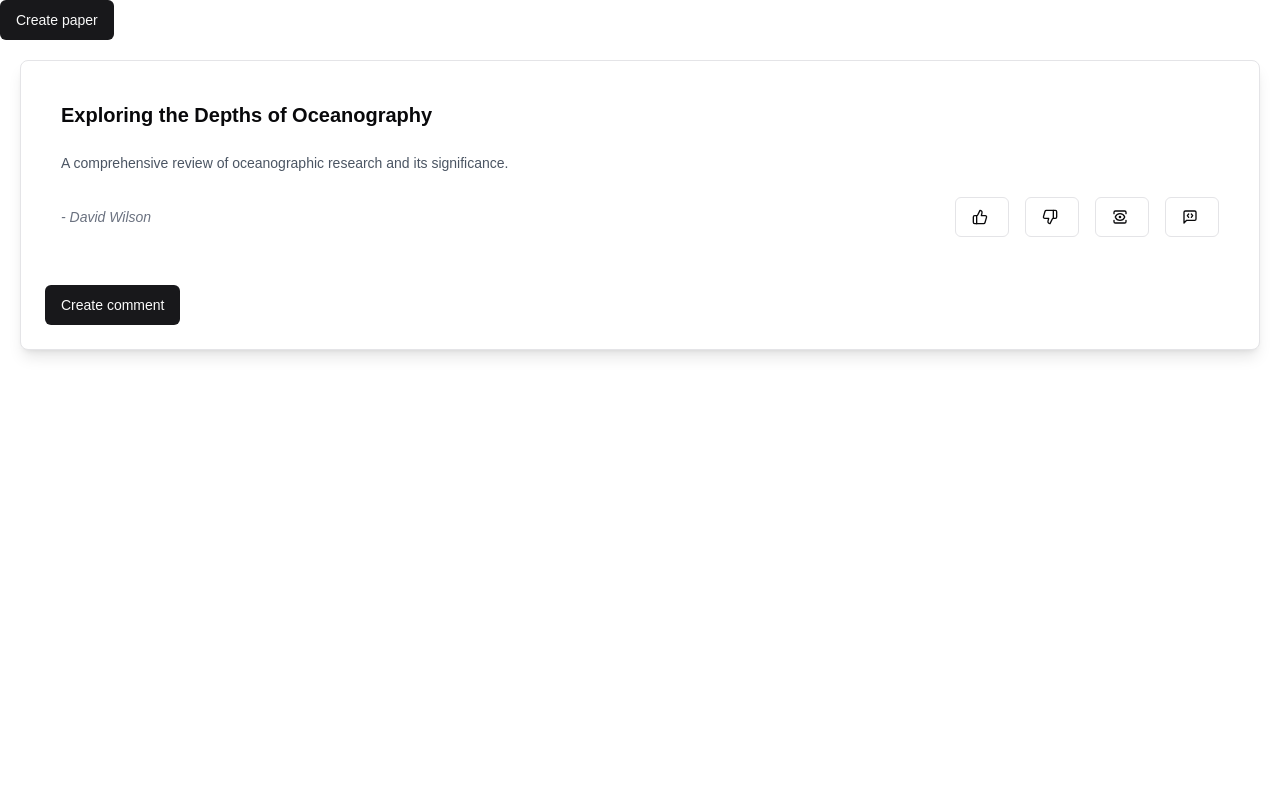
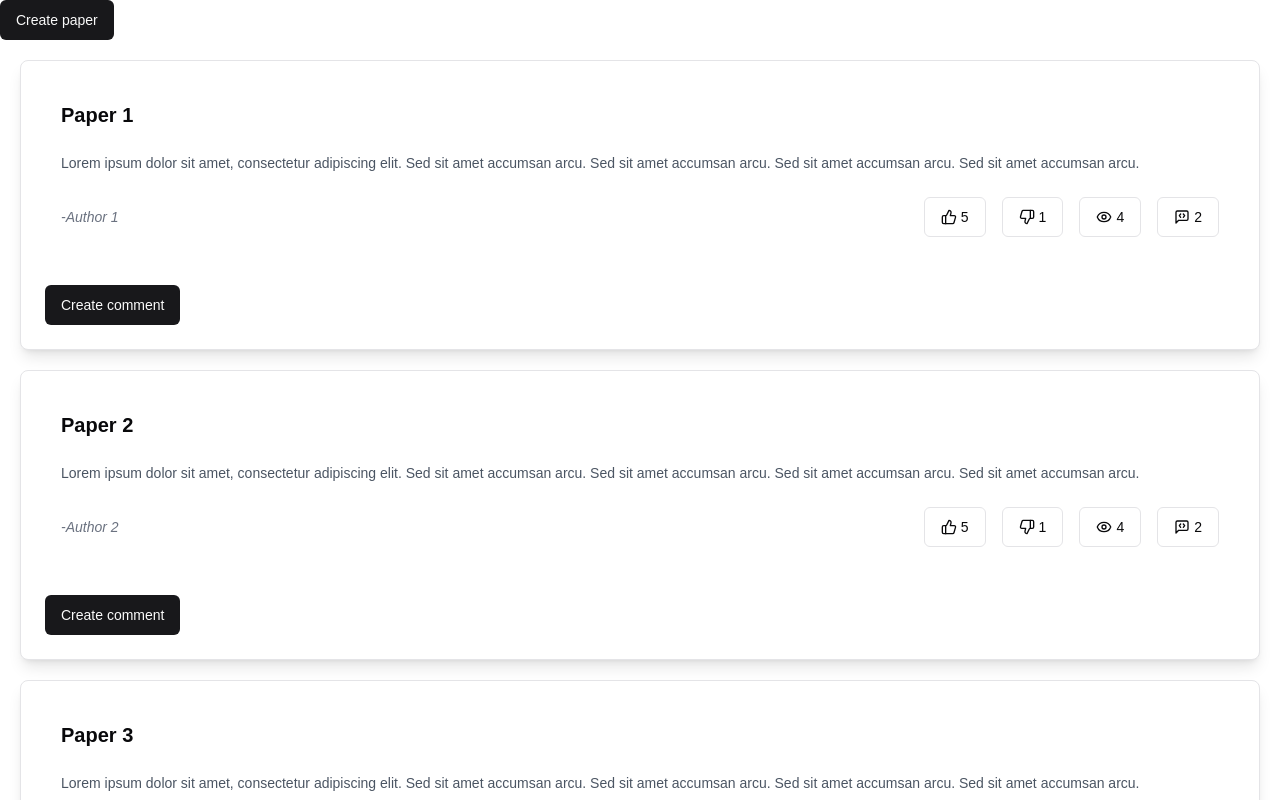
Before and after one commit to RshmanGit/intern-trial-frontend, a Next.js app: page / in a window 1280 px wide. Shown: the top 800 px of the page. Built offline with nearby package versions, Linux system fonts and the light colour scheme.

Commit message:
added Research paper view page

```diff
--- /dev/null
+++ b/app/data/papers.jsx
@@ -0,0 +1,62 @@
+export const papers = [
+    {
+      id:'1',
+      title: "Paper 1",
+      author: "Author 1",
+      views:4,
+      likes: 5,
+      dislikes: 1,
+      numberOfComments: 2,
+      description: "Lorem ipsum dolor sit amet, consectetur adipiscing elit. Sed sit amet accumsan arcu. Sed sit amet accumsan arcu. Sed sit amet accumsan arcu. Sed sit amet accumsan arcu.",
+    },
+    {
+      id:'2',
+      title: "Paper 2",
+      author: "Author 2",
+      views:4,
+      likes: 5,
+      dislikes: 1,
+      numberOfComments: 2,
+      description: "Lorem ipsum dolor sit amet, consectetur adipiscing elit. Sed sit amet accumsan arcu. Sed sit amet accumsan arcu. Sed sit amet accumsan arcu. Sed sit amet accumsan arcu.",
+    },
+    {
+      id:'3',
+      title: "Paper 3",
+      author: "Author 3",
+      views:4,
+      likes: 5,
+      dislikes: 1,
+      numberOfComments: 2,
+      description: "Lorem ipsum dolor sit amet, consectetur adipiscing elit. Sed sit amet accumsan arcu. Sed sit amet accumsan arcu. Sed sit amet accumsan arcu. Sed sit amet accumsan arcu.",
+    },
+    {
+      id:'4',
+      title: "Paper 4",
+      author: "Author 4",
+      views:4,
+      likes: 5,
+      dislikes: 1,
+      numberOfComments: 2,
+      description: "Lorem ipsum dolor sit amet, consectetur adipiscing elit. Sed sit amet accumsan arcu. Sed sit amet accumsan arcu. Sed sit amet accumsan arcu. Sed sit amet accumsan arcu.",
+    },
+    {
+      id:'5',
+      title: "Paper 5",
+      author: "Author 5",
+      views:4,
+      likes: 5,
+      dislikes: 1,
+      numberOfComments: 2,
+      description: "Lorem ipsum dolor sit amet, consectetur adipiscing elit. Sed sit amet accumsan arcu. Sed sit amet accumsan arcu. Sed sit amet accumsan arcu. Sed sit amet accumsan arcu.",
+    },
+    {
+      id:'6',
+      title: "Paper 6",
+      author: "Author 6",
+      views:4,
+      likes: 5,
+      dislikes: 1,
+      numberOfComments: 2,
+      description: "Lorem ipsum dolor sit amet, consectetur adipiscing elit. Sed sit amet accumsan arcu. Sed sit amet accumsan arcu. Sed sit amet accumsan arcu. Sed sit amet accumsan arcu.",
+    },
+  ]
--- a/app/page.tsx
+++ b/app/page.tsx
@@ -12,7 +12,27 @@ import PaperForm from '@/components/paperForm'
 import ResearchPaper from "@/components/ResearchPaper";
 import CommentForm from "@/components/CommentFrom";
 import FetchPapers from '@/components/FecthPapers'
+import {papers} from "./data/papers";
+
 export default function Home() {
+  const renderPapers = () => {
+    return papers.map((paper) => {
+      return (
+        <ResearchPaper
+          key={paper.id}
+          id={paper.id}
+          title={paper.title}
+          author={paper.author}
+          views={paper.views}
+          likes={paper.likes}
+          dislikes={paper.dislikes}
+          numberOfComments={paper.numberOfComments}
+          description={paper.description}
+        />
+      );
+    });
+  }
+
   return (
     <div className="w-full">
       <div>
@@ -29,16 +49,14 @@ export default function Home() {
             </DialogHeader>
           </DialogContent>
         </Dialog>
-        <div>
-          {/* <FetchPapers /> */}
-          <ResearchPaper
-          name="Exploring the Depths of Oceanography"
-          description="A comprehensive review of oceanographic research and its significance."
-          author="David Wilson"
-          />
-        </div>
+
 
       </div>
+
+      <div>
+        {renderPapers()}
+      </div>
+
     </div>
   );
 }
--- /dev/null
+++ b/app/research-paper/[id]/page.tsx
@@ -0,0 +1,47 @@
+
+import React from 'react'
+import { papers } from "../../data/papers";
+import ButtonGroup from '@/components/ButtonGroup';
+import { Dialog, DialogContent, DialogDescription, DialogHeader, DialogTitle, DialogTrigger } from '@/components/ui/dialog';
+import { Button } from '@/components/ui/button';
+import CommentForm from '@/components/CommentFrom';
+
+const Page = ({ params }: { params: { id: string } }) => {
+  const paper = papers.find(paper => paper.id === params.id)
+
+  return (
+    <>
+      <div className='m-3'>
+        <div className='flex justify-center text-xl'>
+          {paper?.title}
+        </div>
+        <div>
+          {paper?.description}
+        </div>
+        <div>
+          -{paper?.author}
+        </div>
+        <div>
+          <ButtonGroup views={paper?.views} likes={paper?.likes} dislikes={paper?.dislikes} numberOfComments={paper?.numberOfComments} />
+        </div>
+        <Dialog>
+          <DialogTrigger asChild>
+            <Button className="w-full mt-4 sm:w-auto">Create comment</Button>
+          </DialogTrigger>
+          <DialogContent>
+            <DialogHeader>
+              <DialogTitle>Comment</DialogTitle>
+              <DialogDescription>
+                <CommentForm />
+              </DialogDescription>
+            </DialogHeader>
+          </DialogContent>
+        </Dialog>
+
+      </div>
+
+    </>
+  )
+}
+
+export default Page
--- a/components/ButtonGroup.jsx
+++ b/components/ButtonGroup.jsx
@@ -1,8 +1,8 @@
 'use client'
-import { ThumbsDownIcon, ThumbsUpIcon, ViewIcon,MessageSquareCode } from "lucide-react";
+import { ThumbsDownIcon, ThumbsUpIcon, EyeIcon,MessageSquareCode } from "lucide-react";
 // Adjust the import based on your setup
 import { Button } from "@/components/ui/button";
-const ButtonGroup = ({likes,down,views,comments}) => {
+const ButtonGroup = ({likes,dislikes,views,numberOfComments}) => {
   return (
     <div className="flex items-center space-x-4"> {/* Use Tailwind CSS for spacing */}
       {/* Thumbs Up Button */}
@@ -14,18 +14,18 @@ const ButtonGroup = ({likes,down,views,comments}) => {
       {/* Thumbs Down Button */}
       <Button variant="outline" className="flex items-center">
         <ThumbsDownIcon size={16} />
-        <span className="ml-1">{down}</span> {/* Display the count */}
+        <span className="ml-1">{dislikes}</span> {/* Display the count */}
       </Button>
 
       {/* views Button */}
       <Button variant="outline" className="flex items-center">
-        <ViewIcon size={16} />
+        <EyeIcon size={16} />
         <span className="ml-1">{views}</span> {/* Display the comment count */}
         </Button>
         {/* Comments Button */}
       <Button variant="outline" className="flex items-center">
         <MessageSquareCode size={16} />
-        <span className="ml-1">{comments}</span> {/* Display the comment count */}
+        <span className="ml-1">{numberOfComments}</span> {/* Display the comment count */}
       </Button>
     </div>
   );
--- a/components/ResearchPaper.jsx
+++ b/components/ResearchPaper.jsx
@@ -19,21 +19,23 @@ import {
 import CommentCard from "./CommentCard";
 import CommentForm from "./CommentFrom";
 import ButtonGroup from "./ButtonGroup";
-const ResearchPaper = ({ name, description, author }) => {
-    console.log("Props received:", { name, description, author });
+import Link from "next/link";
+const ResearchPaper = (paper) => {
   return (
     <>
       <Card className="m-5 p-4 shadow-lg rounded-lg bg-white">
+        <Link href={`/research-paper/${paper.id}`}>
         <CardHeader>
-        <h2 className="text-lg md:text-xl font-semibold">{name}</h2> {/* Using name prop */}
+          <h2 className="text-lg md:text-xl font-semibold">{paper.title}</h2> {/* Using name prop */}
         </CardHeader>
         <CardContent>
-        <p className="text-sm text-gray-600">{description}</p> {/* Using description prop */}
+          <p className="text-sm text-gray-600">{paper.description}</p> {/* Using description prop */}
         </CardContent>
+        </Link>
         <CardFooter className="flex justify-between items-center">
-        <p className="text-sm italic text-gray-500"> - {author} </p> {/* Using author prop */}
+          <p className="text-sm italic text-gray-500"> -{paper.author} </p> {/* Using author prop */}
           <div>
-          <ButtonGroup />
+            <ButtonGroup views={paper.views} likes={paper.likes} numberOfComments={paper.numberOfComments} dislikes={paper.dislikes}/>
           </div>
         </CardFooter>
         <div className="m-2">
```
Lines whose indentation alone changed are shown as unchanged.
